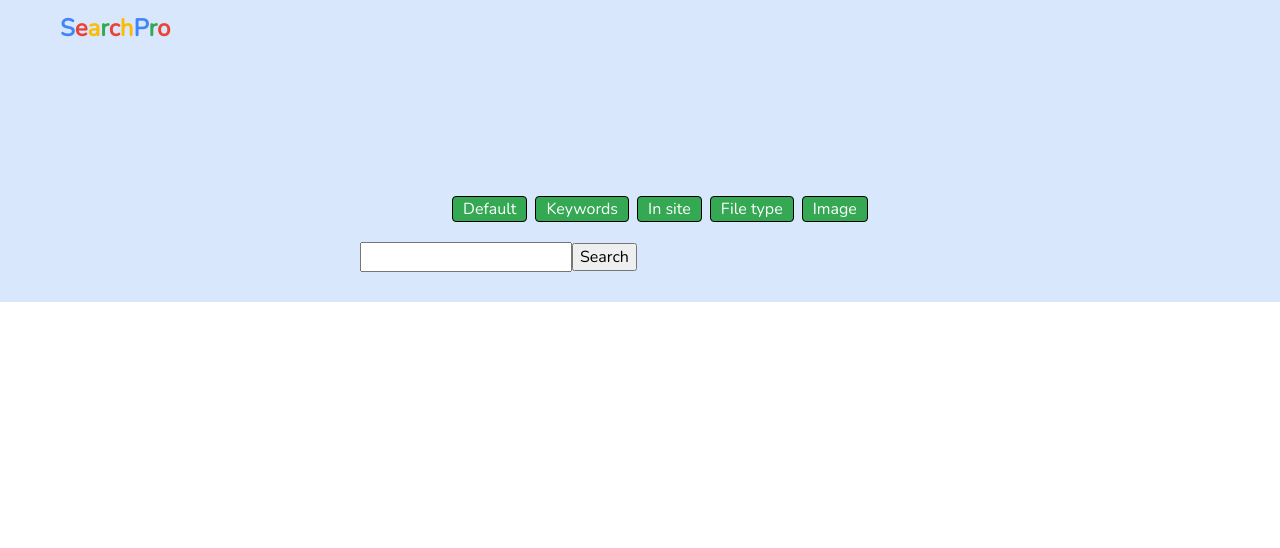
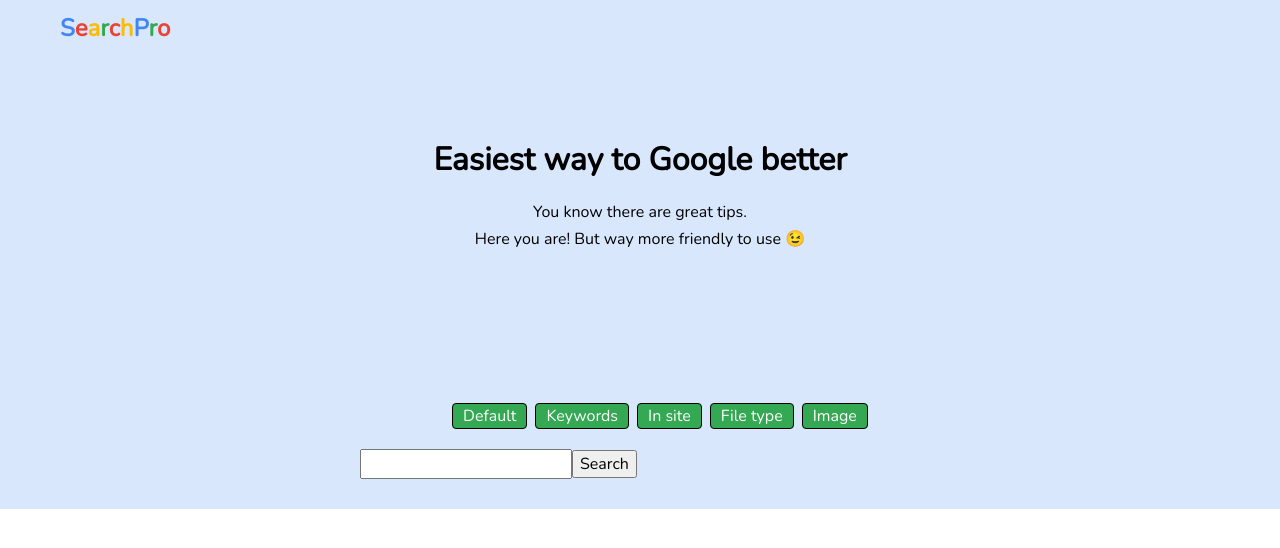
Before and after one commit to hjplumtree/google-search-pro, a React (Create React App) app: page / in a window 1280 px wide. Shown: the top 548 px of the page. Built offline with nearby package versions, Linux system fonts and the light colour scheme.

Commit message:
Add Header style

```diff
--- a/src/App.js
+++ b/src/App.js
@@ -5,12 +5,14 @@ import { BrowserRouter } from "react-router-dom";
 
 import Logo from "./components/Logo";
 import SearchContainer from "./components/SearchContainer";
+import Header from "./components/Header";
 
 function App() {
   return (
     <div className="container">
       <BrowserRouter>
         <Logo />
+        <Header />
         <SearchContainer />
       </BrowserRouter>
     </div>
--- /dev/null
+++ b/src/components/Header.css
@@ -0,0 +1,12 @@
+.header {
+  text-align: center;
+  padding-top: 90px;
+}
+
+.header__title + p {
+  padding-top: 15px;
+}
+
+.header p {
+  line-height: 1.7;
+}
--- /dev/null
+++ b/src/components/Header.js
@@ -0,0 +1,11 @@
+import "./Header.css";
+
+export default function Header() {
+  return (
+    <header className="header">
+      <h1 className="header__title">Easiest way to Google better</h1>
+      <p>You know there are great tips.</p>
+      <p>Here you are! But way more friendly to use 😉</p>
+    </header>
+  );
+}
```
